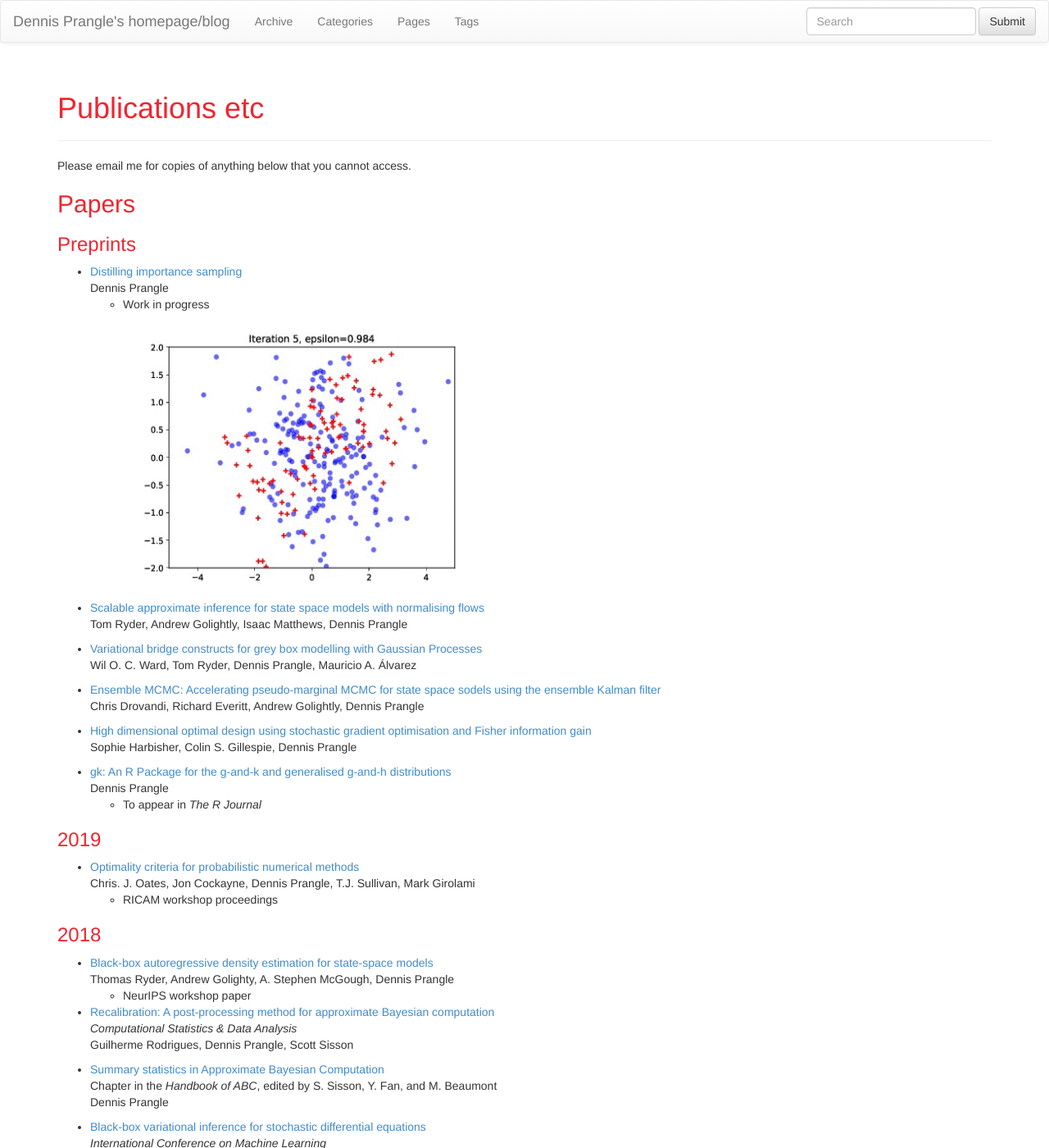
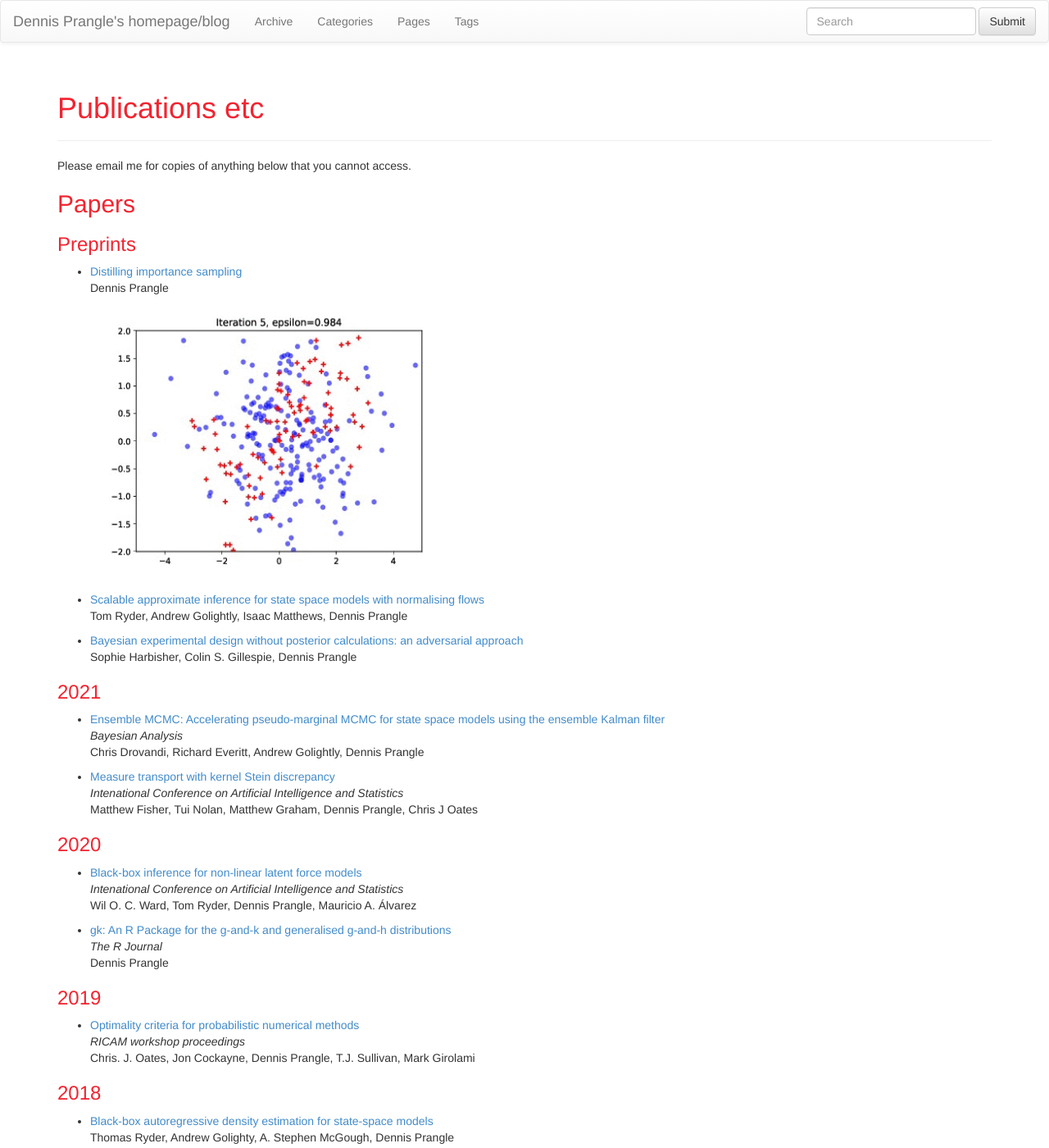
Before and after one commit to dennisprangle/dennisprangle.github.io, a Jekyll site: the page built from pub.md, in a window 1280 px wide and 1400 px high. Shown: the whole window at 82% size. Built offline with Jekyll 4.4.1, drawn with Linux system fonts in a browser that asks for light colours; nearby versions of some CDN libraries.

Commit message:
Update publications

```diff
--- a/pub.md
+++ b/pub.md
@@ -14,30 +14,39 @@ Papers
 
 - [Distilling importance sampling](https://arxiv.org/abs/1910.03632)
 Dennis Prangle
-  - Work in progress
   ![Paper image]({{ site.url }}/assets/sin.gif "sinusoidal model inference"){:height="350px" width="450px"}
 
 - [Scalable approximate inference for state space models with normalising flows](https://arxiv.org/abs/1910.00879)
 Tom Ryder, Andrew Golightly, Isaac Matthews, Dennis Prangle
 
-- [Variational bridge constructs for grey box modelling with Gaussian Processes](https://arxiv.org/abs/1906.09199)
+- [Bayesian experimental design without posterior calculations: an adversarial approach](https://arxiv.org/abs/1904.05703)
+Sophie Harbisher, Colin S. Gillespie, Dennis Prangle
+
+### 2021
+
+- [Ensemble MCMC: Accelerating pseudo-marginal MCMC for state space models using the ensemble Kalman filter](https://arxiv.org/abs/1906.02014)
+*Bayesian Analysis*
+Chris Drovandi, Richard Everitt, Andrew Golightly, Dennis Prangle
+
+- [Measure transport with kernel Stein discrepancy](https://arxiv.org/abs/2010.11779)
+*Intenational Conference on Artificial Intelligence and Statistics*
+Matthew Fisher, Tui Nolan, Matthew Graham, Dennis Prangle, Chris J Oates
+
+### 2020
+
+- [Black-box inference for non-linear latent force models](https://arxiv.org/abs/1906.09199)
+*Intenational Conference on Artificial Intelligence and Statistics*
 Wil O. C. Ward, Tom Ryder, Dennis Prangle, Mauricio A. Álvarez
 
-- [Ensemble MCMC: Accelerating pseudo-marginal MCMC for state space sodels using the ensemble Kalman filter](https://arxiv.org/abs1906.02014)
-Chris Drovandi, Richard Everitt, Andrew Golightly, Dennis Prangle
-
-- [High dimensional optimal design using stochastic gradient optimisation and Fisher information gain](https://arxiv.org/abs/1904.05703)
-Sophie Harbisher, Colin S. Gillespie, Dennis Prangle
-
 - [gk: An R Package for the g-and-k and generalised g-and-h distributions](https://arxiv.org/abs/1706.06889)
+*The R Journal*
 Dennis Prangle
-  - To appear in *The R Journal*
 
 ### 2019
 
 - [Optimality criteria for probabilistic numerical methods](https://arxiv.org/abs/1901.04326)
+*RICAM workshop proceedings*
 Chris. J. Oates, Jon Cockayne, Dennis Prangle, T.J. Sullivan, Mark Girolami
-  - RICAM workshop proceedings
 
 ### 2018
 
```
